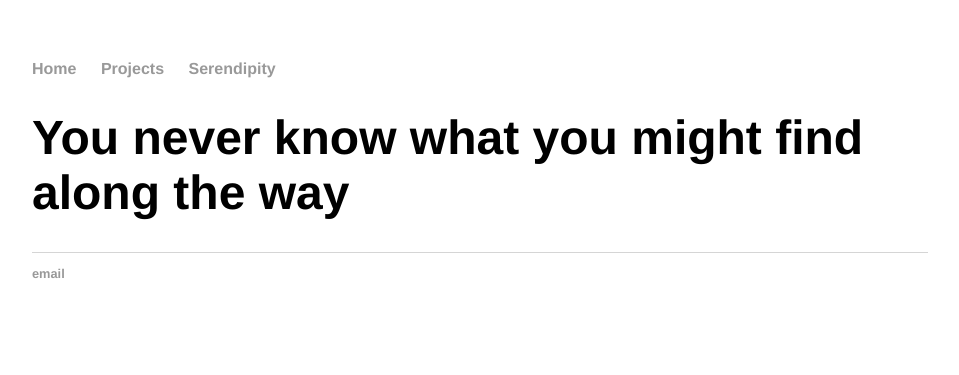
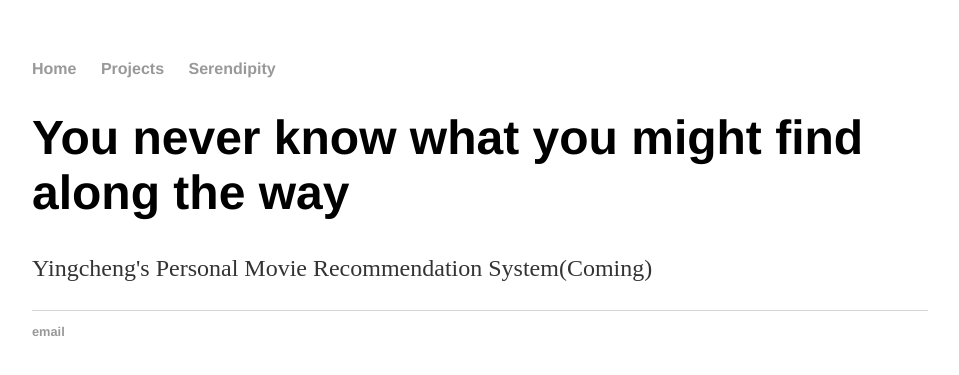
Before and after one commit to masterStormtrooper/masterStormtrooper.github.io, a Jekyll site: the page built from serendipity/index.html, in a window 1280 px wide. Shown: the top 375 px of the page, without its empty margins (160-1119 px from the left). Built offline with Jekyll 4.4.1, drawn with Linux system fonts in a browser that asks for light colours.

Commit message:
Update index.html

```diff
--- a/serendipity/index.html
+++ b/serendipity/index.html
@@ -4,4 +4,5 @@ title: What's Up
 ---
 <div class="blurb">
 	<h1>You never know what you might find along the way</h1>
+	<p>Yingcheng's Personal Movie Recommendation System(Coming)</p>
 </div><!-- /.blurb -->
```
